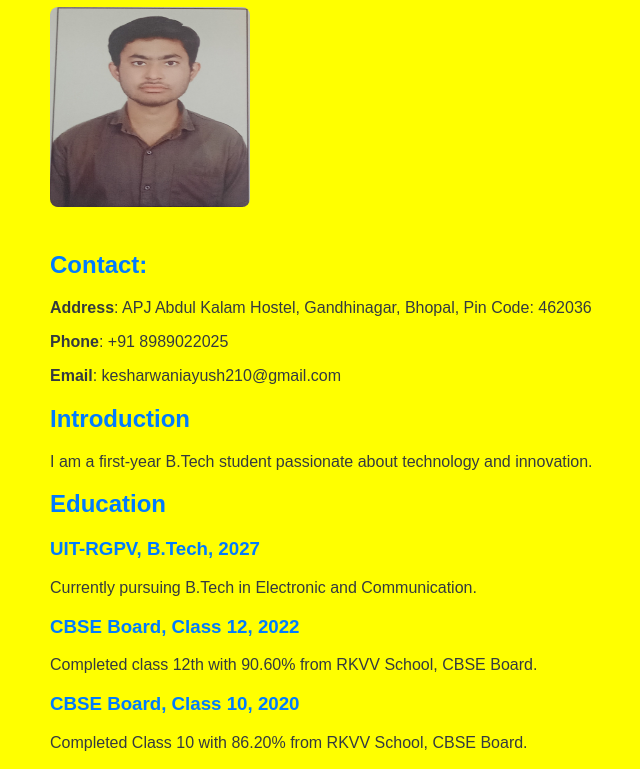
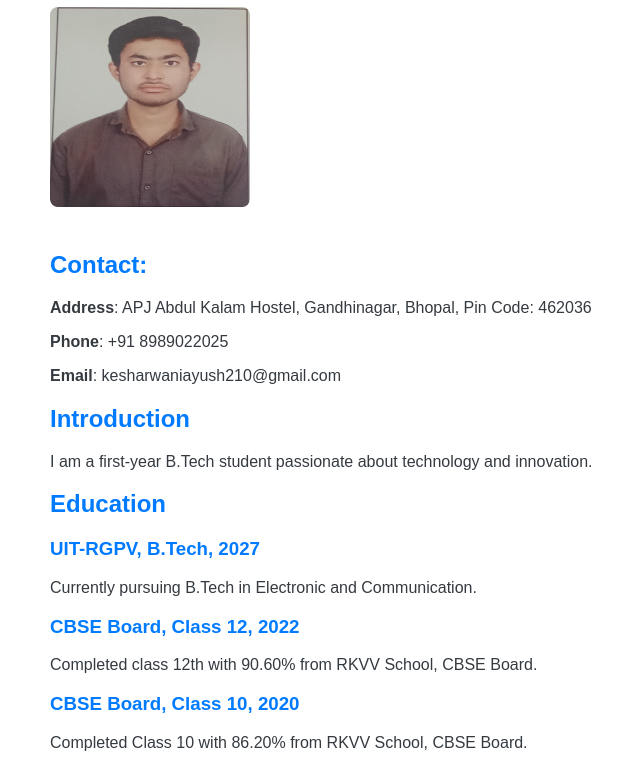
Before and after one commit to Ayush9002/Index.html, a plain HTML site: page index.html in a window 1280 px wide. Shown: the part 93-862 px from the top of the page, without its empty margins (200-840 px from the left). Drawn offline with Linux system fonts and the light colour scheme.

Commit message:
Update index.html

```diff
--- a/index.html
+++ b/index.html
@@ -9,7 +9,7 @@
     <style>
         body {
             font-family: 'Arial', sans-serif;
-            background-color: #FFFF00;
+            background-color: #FFFFFF;
             color: #343a40;
             margin: 0;
             padding: 20px;
```
